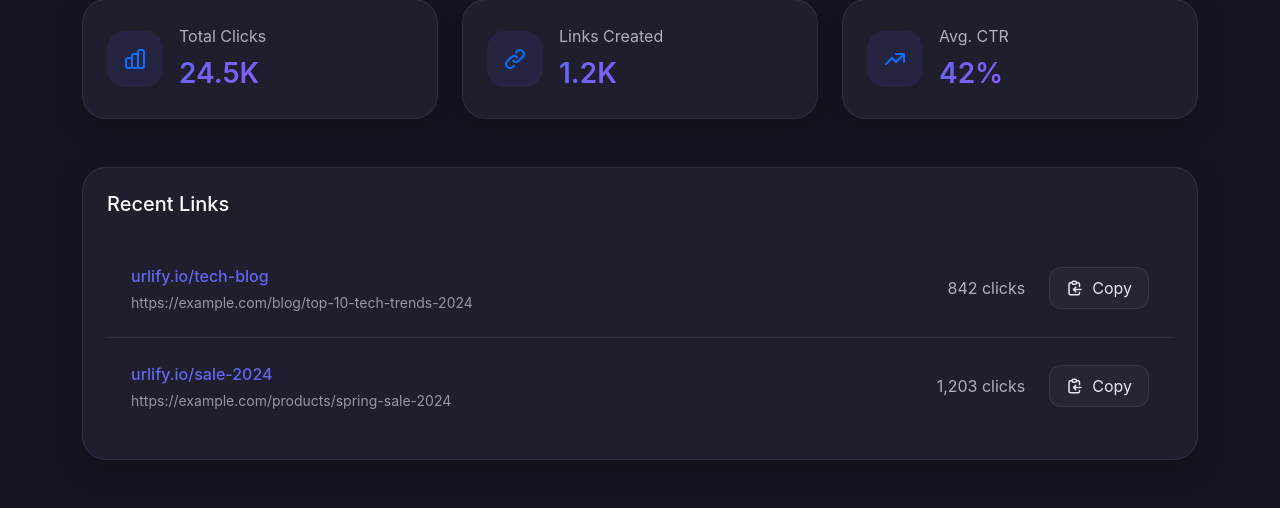
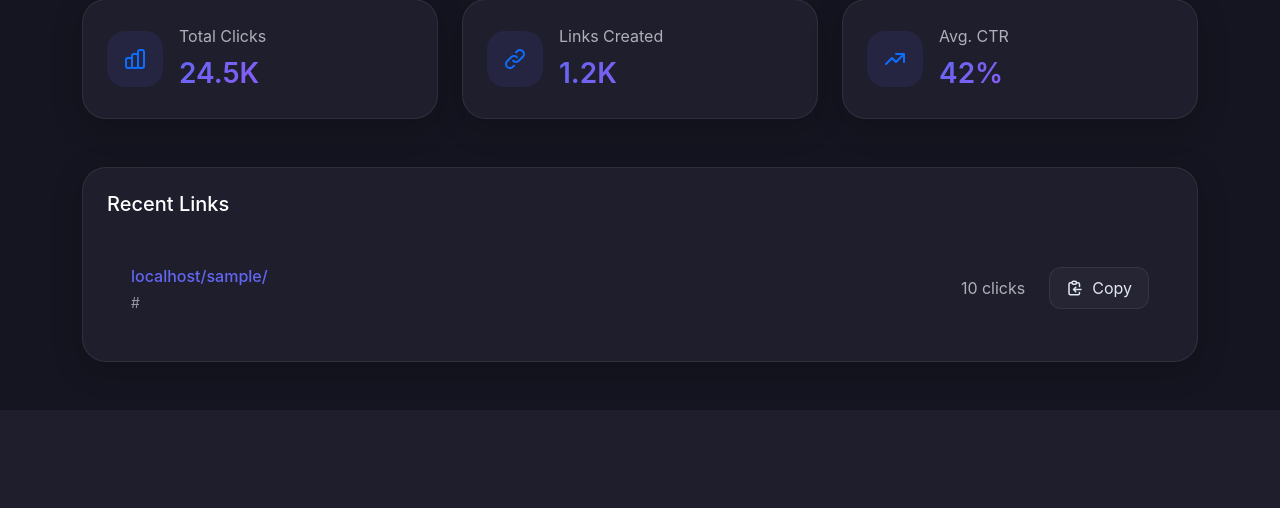
Before and after one commit to zalcoders/django_views_course, a Django app: page / in a window 1280 px wide. Shown: the part 498-1006 px from the top of the page. After the commit the page ends 899 px from the top, so only its background shows below. Run offline with Django 5.2, Linux system fonts and the light colour scheme; tables that the repository leaves empty hold one stand-in row (values such as "Sample post").

Commit message:
shortner 7

```diff
--- a/src/zal_shortner/shortner/templates/shortner/index.html
+++ b/src/zal_shortner/shortner/templates/shortner/index.html
@@ -152,7 +152,7 @@
   <body class="pb-5">
     <nav class="navbar navbar-expand-lg mb-5">
       <div class="container py-3">
-        <a class="navbar-brand d-flex align-items-center gap-3" href="#">
+        <a class="navbar-brand d-flex align-items-center gap-3" href="/">
           <div class="icon-box">
             <svg width="24" height="24" fill="none" viewBox="0 0 24 24" stroke="currentColor" class="text-primary">
               <path stroke-linecap="round" stroke-linejoin="round" stroke-width="2" d="M13.828 10.172a4 4 0 00-5.656 0l-4 4a4 4 0 105.656 5.656l1.102-1.101m-.758-4.899a4 4 0 005.656 0l4-4a4 4 0 00-5.656-5.656l-1.1 1.1" />
@@ -243,15 +243,16 @@
       <div class="card">
         <div class="card-body p-4">
           <h5 class="mb-4 text-white">Recent Links</h5>
+          {% for link in recent_links %}
           <div class="link-item">
             <div class="d-flex justify-content-between align-items-center flex-wrap gap-3">
               <div>
-                <div class="shortened-url mb-1">urlify.io/tech-blog</div>
-                <div class="original-url">https://example.com/blog/top-10-tech-trends-2024</div>
+                <div class="shortened-url mb-1">{{ request.get_host }}{% url 'shortner:short-url' link.slug %}</div>
+                <div class="original-url">{{ link.main_url }}</div>
               </div>
               <div class="d-flex align-items-center gap-4">
-                <div class="text-muted">842 clicks</div>
-                <button class="copy-btn" onclick="copyUrl('urlify.io/tech-blog', this)">
+                <div class="text-muted">{{ link.total_clicks }} clicks</div>
+                <button class="copy-btn" onclick="copyUrl('{{ request.get_host }}{% url 'shortner:short-url' link.slug %}', this)">
                   <svg width="18" height="18" fill="none" viewBox="0 0 24 24" stroke="currentColor">
                     <path stroke-linecap="round" stroke-linejoin="round" stroke-width="2" d="M8 5H6a2 2 0 00-2 2v12a2 2 0 002 2h10a2 2 0 002-2v-1M8 5a2 2 0 002 2h2a2 2 0 002-2M8 5a2 2 0 012-2h2a2 2 0 012 2m0 0h2a2 2 0 012 2v3m2 4H10m0 0l3-3m-3 3l3 3" />
                   </svg>Copy
@@ -259,22 +260,7 @@
               </div>
             </div>
           </div>
-          <div class="link-item">
-            <div class="d-flex justify-content-between align-items-center flex-wrap gap-3">
-              <div>
-                <div class="shortened-url mb-1">urlify.io/sale-2024</div>
-                <div class="original-url">https://example.com/products/spring-sale-2024</div>
-              </div>
-              <div class="d-flex align-items-center gap-4">
-                <div class="text-muted">1,203 clicks</div>
-                <button class="copy-btn" onclick="copyUrl('urlify.io/sale-2024', this)">
-                  <svg width="18" height="18" fill="none" viewBox="0 0 24 24" stroke="currentColor">
-                    <path stroke-linecap="round" stroke-linejoin="round" stroke-width="2" d="M8 5H6a2 2 0 00-2 2v12a2 2 0 002 2h10a2 2 0 002-2v-1M8 5a2 2 0 002 2h2a2 2 0 002-2M8 5a2 2 0 012-2h2a2 2 0 012 2m0 0h2a2 2 0 012 2v3m2 4H10m0 0l3-3m-3 3l3 3" />
-                  </svg>Copy
-                </button>
-              </div>
-            </div>
-          </div>
+          {% endfor %}
         </div>
       </div>
     </main>
--- a/src/zal_shortner/shortner/templates/shortner/result.html
+++ b/src/zal_shortner/shortner/templates/shortner/result.html
@@ -157,7 +157,7 @@
   <body class="pb-5">
     <nav class="navbar navbar-expand-lg mb-5">
       <div class="container py-3">
-        <a class="navbar-brand d-flex align-items-center gap-3" href="#">
+        <a class="navbar-brand d-flex align-items-center gap-3" href="/">
           <div class="icon-box">
             <svg width="24" height="24" fill="none" viewBox="0 0 24 24" stroke="currentColor" class="text-primary">
               <path stroke-linecap="round" stroke-linejoin="round" stroke-width="2" d="M13.828 10.172a4 4 0 00-5.656 0l-4 4a4 4 0 105.656 5.656l1.102-1.101m-.758-4.899a4 4 0 005.656 0l4-4a4 4 0 00-5.656-5.656l-1.1 1.1" />
@@ -236,7 +236,7 @@
             <div class="col-md-4">
               <div class="result-box">
                 <p class="text-muted mb-1">Total Clicks</p>
-                <div class="stat-value">0</div>
+                <div class="stat-value">{{ url.total_clicks }}</div>
               </div>
             </div>
             <div class="col-md-4">
@@ -248,7 +248,7 @@
             <div class="col-md-4">
               <div class="result-box">
                 <p class="text-muted mb-1">Creation Time</p>
-                <div class="stat-value" style="font-size: 1.25rem">Just now</div>
+                <div class="stat-value" style="font-size: 1.25rem">{{ url.created_at }}</div>
               </div>
             </div>
           </div>
--- a/src/zal_shortner/shortner/urls.py
+++ b/src/zal_shortner/shortner/urls.py
@@ -1,6 +1,6 @@
 from django.urls import path
 
-from shortner.views import home_page, result, redirect_view
+from shortner.views import home_page, result, redirect_view, dashboard
 
 
 app_name = "shortner"
@@ -8,4 +8,5 @@ urlpatterns = [
     path('result/', result),
     path('', home_page, name="generate-new-url"),
     path('<short_url_id:pk>/', redirect_view, name="short-url"),
+    path('dashboard/<short_url_id:pk>/', dashboard, name="short-url-dashboard"),
 ]
--- a/src/zal_shortner/shortner/views.py
+++ b/src/zal_shortner/shortner/views.py
@@ -1,15 +1,16 @@
 from django.shortcuts import render, get_object_or_404, redirect
-from django.http import HttpResponse
 
 from shortner.models import ShortenedURL
 
 def home_page(request):
+    recent_links = ShortenedURL.objects.order_by("-created_at")[:2]
+
     if request.method == "GET":
-        return render(request, "shortner/index.html", {})
+        return render(request, "shortner/index.html", {"recent_links": recent_links})
 
     url = request.POST.get("url")
     if not url:
-        return render(request, "shortner/index.html", {"error": "Invalid URL"})
+        return render(request, "shortner/index.html", {"error": "Invalid URL", "recent_links": recent_links})
 
     s = ShortenedURL(main_url=url)
     s.save()
@@ -22,4 +23,11 @@ def result(request):
 
 def redirect_view(request, pk):
     s = get_object_or_404(ShortenedURL, pk=pk)
+    s.total_clicks += 1
+    s.save()
     return redirect(s.main_url)
+
+
+def dashboard(request, pk):
+    s = get_object_or_404(ShortenedURL, pk=pk)
+    return render(request, "shortner/result.html", {"url": s})
```
Also changed, not shown: src/zal_shortner/media/url_qr_codes/qr_8J.png (added), src/zal_shortner/media/url_qr_codes/qr_8K.png (added), src/zal_shortner/media/url_qr_codes/qr_8L.png (added), src/zal_shortner/media/url_qr_codes/qr_8M.png (added).
